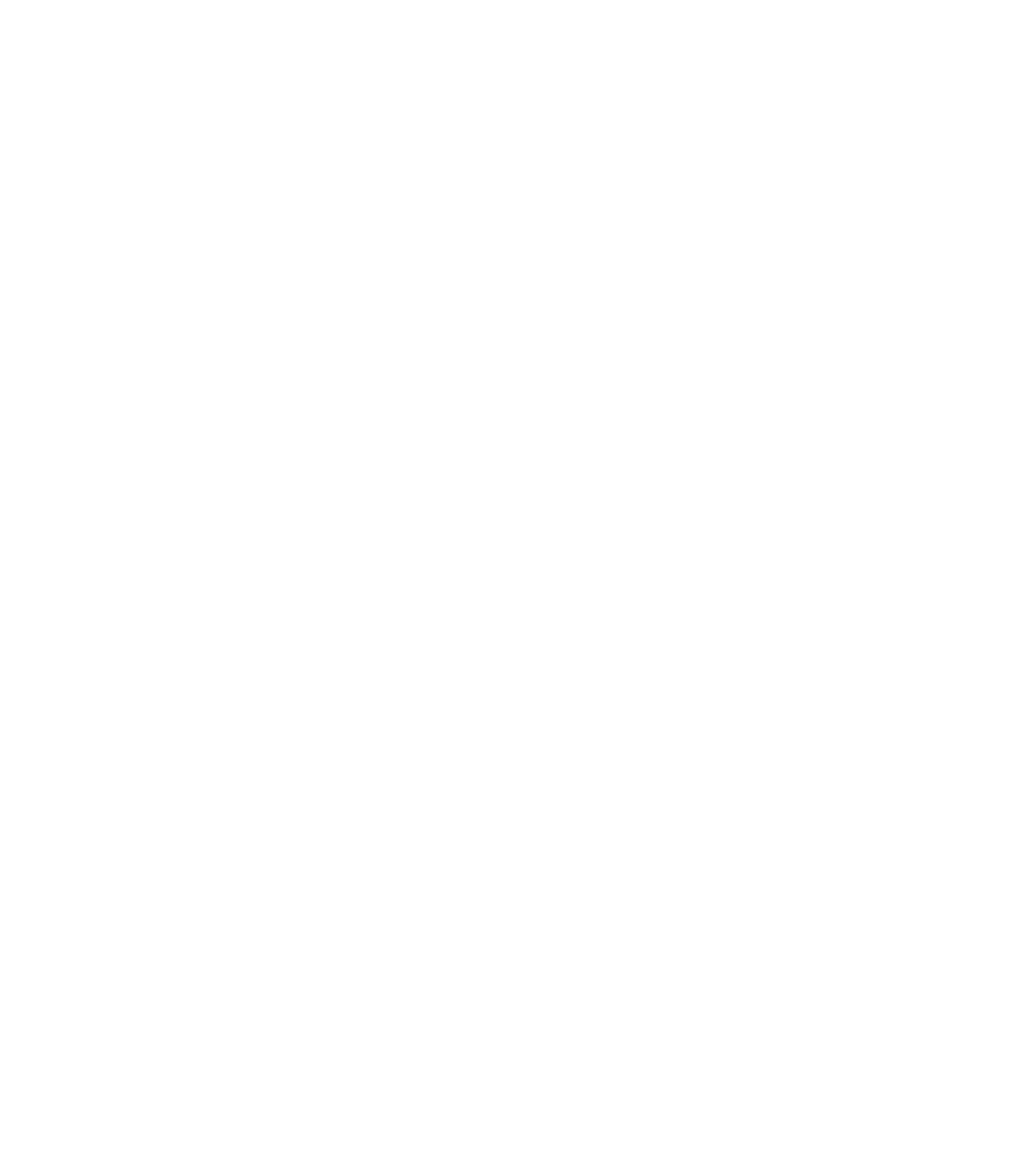
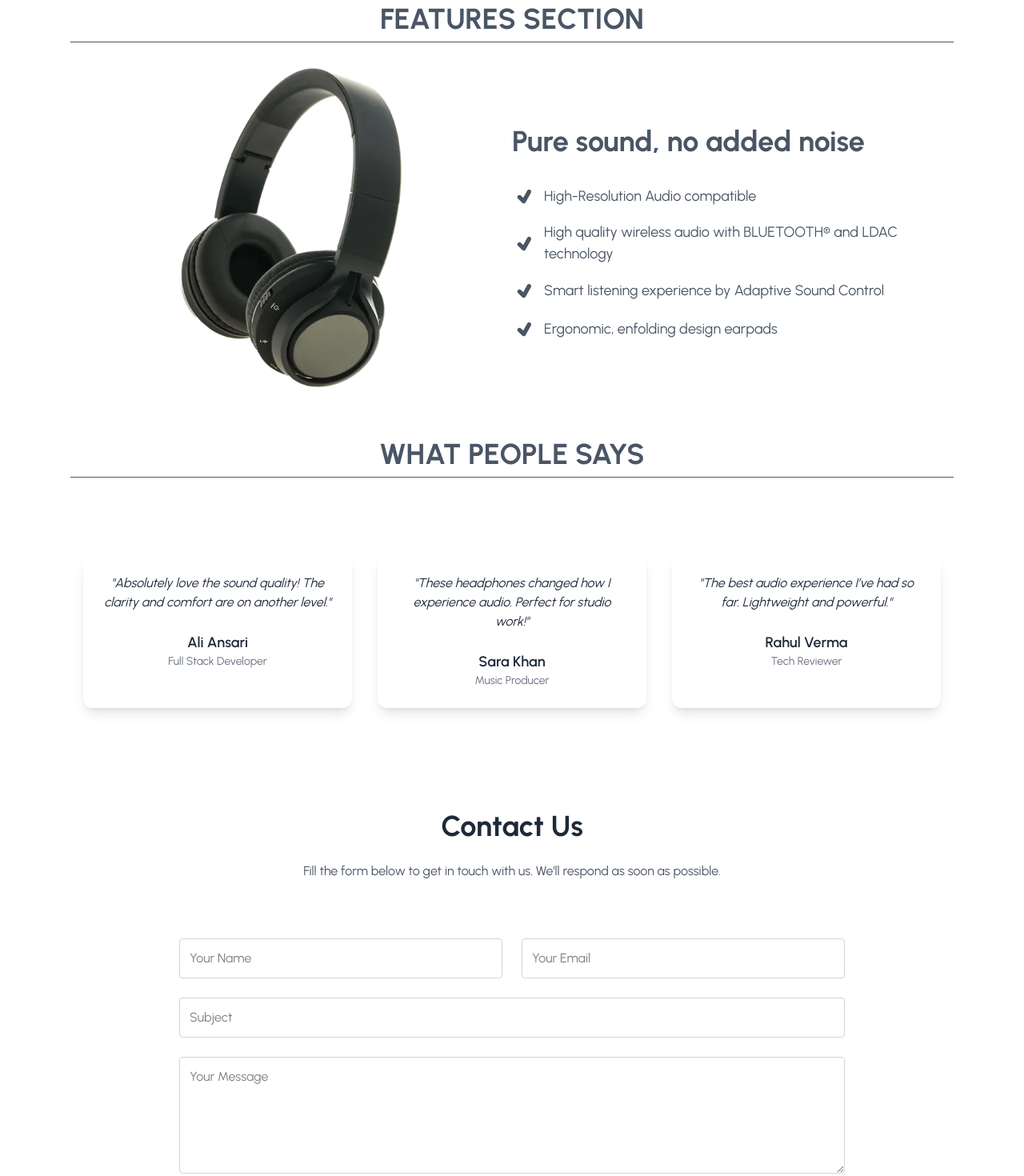
Before and after one commit to ansariali-merndev/00_LandingPage, a Next.js app: page / in a window 1280 px wide. Shown: the part 1300-2770 px from the top of the page at 80% size. Before the commit the page ends 1248 px from the top, so only its background shows below. Built offline with nearby package versions, Linux system fonts and the light colour scheme.

Commit message:
Project already is done

```diff
--- a/package.json
+++ b/package.json
@@ -13,7 +13,8 @@
     "next": "15.3.2",
     "react": "^19.0.0",
     "react-dom": "^19.0.0",
-    "react-icons": "^5.5.0"
+    "react-icons": "^5.5.0",
+    "react-scroll": "^1.9.3"
   },
   "devDependencies": {
     "@eslint/eslintrc": "^3",
@@ -22,6 +23,7 @@
     "@types/node": "^20",
     "@types/react": "^19",
     "@types/react-dom": "^19",
+    "@types/react-scroll": "^1.8.10",
     "eslint": "^9",
     "eslint-config-next": "15.3.2",
     "tailwindcss": "^4",
--- a/src/app/layout.tsx
+++ b/src/app/layout.tsx
@@ -2,6 +2,7 @@ import "./globals.css";
 import React from "react";
 import { Urbanist } from "next/font/google";
 import Navbar from "@/components/header/ResNav";
+import { Footer } from "@/components/footer/Footer";
 
 export const metadata = {
   title: "Landing Page",
@@ -23,6 +24,7 @@ export default function RootLayout({ children }: RootLayoutProps) {
       <body className={urbanist.className}>
         <Navbar />
         {children}
+        <Footer />
       </body>
     </html>
   );
--- a/src/app/page.tsx
+++ b/src/app/page.tsx
@@ -1,5 +1,9 @@
 import About from "@/components/helper/About";
+import Contact from "@/components/helper/Contact";
+import Features from "@/components/helper/Features";
 import HeroSection from "@/components/helper/Hero";
+import TestimonialSection from "@/components/helper/Testimonials";
+import Title from "@/components/helper/Title";
 
 export default function Home() {
   return (
@@ -8,10 +12,13 @@ export default function Home() {
         <HeroSection />
       </section>
       <section className="px-2 sm:px-8 md:px-14 lg:px-22 py-8">
-        <h2 className="text-center my-8 text-4xl uppercase font-bold text-gray-600 border-b pb-2">
-          About us
-        </h2>
+        <Title title="About us" />
         <About />
+        <Title title="Features Section" />
+        <Features />
+        <Title title="What people says" />
+        <TestimonialSection />
+        <Contact />
       </section>
     </>
   );
--- a/src/components/footer/Footer.tsx
+++ b/src/components/footer/Footer.tsx
@@ -1,7 +1,9 @@
 export function Footer() {
   return (
-    <footer>
-      <h2>This is a footer section</h2>
+    <footer className="bg-pink-700 py-8">
+      <h2 className="text-white text-center">
+        Design and Develop by Ansari Ali
+      </h2>
     </footer>
   );
 }
--- a/src/components/header/MobNav.tsx
+++ b/src/components/header/MobNav.tsx
@@ -1,3 +1,5 @@
+import { Link } from "react-scroll";
+
 type props = {
   openNav: boolean;
   handleClose: () => void;
@@ -24,11 +26,61 @@ export default function MobNav({ openNav, handleClose }: props) {
           &times;
         </span>
         <ul className="w-full">
-          <li className="cursor-pointer border-b py-4 w-1/2">Home</li>
-          <li className="cursor-pointer border-b py-4 w-1/2">About</li>
-          <li className="cursor-pointer border-b py-4 w-1/2">Feature</li>
-          <li className="cursor-pointer border-b py-4 w-1/2">Testimonials</li>
-          <li className="cursor-pointer border-b py-4 w-1/2">Contact</li>
+          <li className="cursor-pointer border-b py-4 w-1/2">
+            <Link
+              smooth={true}
+              duration={300}
+              offset={-200}
+              to="hero"
+              onClick={handleClose}
+            >
+              Home
+            </Link>
+          </li>
+          <li className="cursor-pointer border-b py-4 w-1/2">
+            <Link
+              smooth={true}
+              duration={300}
+              offset={-150}
+              to="about"
+              onClick={handleClose}
+            >
+              About
+            </Link>
+          </li>
+          <li className="cursor-pointer border-b py-4 w-1/2">
+            <Link
+              smooth={true}
+              duration={300}
+              offset={-135}
+              to="features"
+              onClick={handleClose}
+            >
+              Features
+            </Link>
+          </li>
+          <li className="cursor-pointer border-b py-4 w-1/2">
+            <Link
+              smooth={true}
+              duration={300}
+              offset={-125}
+              to="testimonials"
+              onClick={handleClose}
+            >
+              Testimonials
+            </Link>
+          </li>
+          <li className="cursor-pointer border-b py-4 w-1/2">
+            <Link
+              smooth={true}
+              duration={300}
+              offset={-155}
+              to="contact"
+              onClick={handleClose}
+            >
+              Contact
+            </Link>
+          </li>
         </ul>
       </div>
     </div>
--- a/src/components/header/Nav.tsx
+++ b/src/components/header/Nav.tsx
@@ -1,5 +1,6 @@
 import { BsCart2 } from "react-icons/bs";
 import { BiMenuAltRight } from "react-icons/bi";
+import { Link } from "react-scroll";
 
 type props = {
   handleOpen: () => void;
@@ -7,16 +8,34 @@ type props = {
 
 export default function Nav({ handleOpen }: props) {
   return (
-    <header className="bg-pink-700 text-white flex justify-between px-2 sm:px-8 md:px-14 lg:px-22 items-center h-[12vh]">
+    <header className="bg-pink-700 text-white fixed w-full z-40 flex justify-between px-2 sm:px-8 md:px-14 lg:px-22 items-center h-[12vh]">
       <p className="text-2xl font-semibold">Landing Page</p>
       <nav className="hidden lg:flex gap-12">
-        <span className="cursor-pointer hover:text-indigo-600">Home</span>
-        <span className="cursor-pointer hover:text-indigo-600">About</span>
-        <span className="cursor-pointer hover:text-indigo-600">Features</span>
         <span className="cursor-pointer hover:text-indigo-600">
-          Testimonials
+          <Link smooth={true} duration={300} offset={-200} to="hero">
+            Home
+          </Link>
         </span>
-        <span className="cursor-pointer hover:text-indigo-600">Contact</span>
+        <span className="cursor-pointer hover:text-indigo-600">
+          <Link smooth={true} duration={300} offset={-150} to="about">
+            About
+          </Link>
+        </span>
+        <span className="cursor-pointer hover:text-indigo-600">
+          <Link smooth={true} duration={300} offset={-135} to="features">
+            Features
+          </Link>
+        </span>
+        <span className="cursor-pointer hover:text-indigo-600">
+          <Link smooth={true} duration={300} offset={-125} to="testimonials">
+            Testimonials
+          </Link>
+        </span>
+        <span className="cursor-pointer hover:text-indigo-600">
+          <Link smooth={true} duration={300} offset={-155} to="contact">
+            Contact
+          </Link>
+        </span>
       </nav>
       <div className="flex gap-4">
         <span className="bg-green-600 flex items-center gap-2 px-4 py-2 border rounded-xl cursor-pointer hover:bg-indigo-600">
--- a/src/components/helper/About.tsx
+++ b/src/components/helper/About.tsx
@@ -19,7 +19,7 @@ const iconMap: { [key: string]: IconType } = {
 
 export default function About() {
   return (
-    <div className="grid sm:grid-cols-3 gap-4 gap-y-12">
+    <div id="about" className="grid sm:grid-cols-3 gap-4 gap-y-12">
       <Animate />
       {data.map((item) => {
         const IconComponent = iconMap[item.icon];
--- /dev/null
+++ b/src/components/helper/Contact.tsx
@@ -0,0 +1,54 @@
+export default function Contact() {
+  return (
+    <section className=" py-16 px-4" id="contact">
+      <div className="max-w-4xl mx-auto text-center">
+        <h2 className="text-3xl sm:text-4xl font-bold text-gray-800 mb-6">
+          Contact Us
+        </h2>
+        <p className="text-gray-600 mb-10">
+          Fill the form below to get in touch with us. We'll respond as soon as
+          possible.
+        </p>
+
+        <form className=" rounded-lg p-8 space-y-6">
+          <div className="grid grid-cols-1 sm:grid-cols-2 gap-6">
+            <input
+              type="text"
+              name="name"
+              placeholder="Your Name"
+              className="border border-gray-300 p-3 rounded w-full focus:outline-none focus:ring-2 focus:ring-blue-500"
+              required
+            />
+            <input
+              type="email"
+              name="email"
+              placeholder="Your Email"
+              className="border border-gray-300 p-3 rounded w-full focus:outline-none focus:ring-2 focus:ring-blue-500"
+              required
+            />
+          </div>
+          <input
+            type="text"
+            name="subject"
+            placeholder="Subject"
+            className="border border-gray-300 p-3 rounded w-full focus:outline-none focus:ring-2 focus:ring-blue-500"
+            required
+          />
+          <textarea
+            placeholder="Your Message"
+            name="message"
+            rows={5}
+            className="border border-gray-300 p-3 rounded w-full focus:outline-none focus:ring-2 focus:ring-blue-500"
+            required
+          />
+          <button
+            type="submit"
+            className="bg-blue-600 cursor-pointer hover:bg-blue-700 text-white font-semibold py-3 px-6 rounded transition duration-300"
+          >
+            Send Message
+          </button>
+        </form>
+      </div>
+    </section>
+  );
+}
--- /dev/null
+++ b/src/components/helper/Features.tsx
@@ -0,0 +1,47 @@
+import { TiTick } from "react-icons/ti";
+import Animate from "./animate";
+
+export default function Features() {
+  return (
+    <>
+      <Animate />
+      <div id="features" className="grid sm:grid-cols-2 items-center">
+        <img
+          data-aos="fade-up"
+          className="w-[50%] mx-auto"
+          src="hero.webp"
+          alt="hero-img"
+        />
+        <div data-aos="fade-up" className="text-gray-600">
+          <h2 className="text-4xl font-bold my-6">
+            Pure sound, no added noise
+          </h2>
+          <p className="py-2 text-[18px] flex items-center gap-2">
+            <span>
+              <TiTick className="w-8 h-8" />
+            </span>
+            High-Resolution Audio compatible
+          </p>
+          <p className="py-2 text-[18px] flex items-center gap-2">
+            <span>
+              <TiTick className="w-8 h-8" />
+            </span>
+            High quality wireless audio with BLUETOOTH® and LDAC technology
+          </p>
+          <p className="py-2 text-[18px] flex items-center gap-2">
+            <span>
+              <TiTick className="w-8 h-8" />
+            </span>
+            Smart listening experience by Adaptive Sound Control
+          </p>
+          <p className="py-2 text-[18px] flex items-center gap-2">
+            <span>
+              <TiTick className="w-8 h-8" />
+            </span>
+            Ergonomic, enfolding design earpads
+          </p>
+        </div>
+      </div>
+    </>
+  );
+}
--- a/src/components/helper/Hero.tsx
+++ b/src/components/helper/Hero.tsx
@@ -2,7 +2,10 @@ import Animate from "./animate";
 
 export default function HeroSection() {
   return (
-    <main className="grid sm:grid-cols-2 items-center text-white">
+    <main
+      id="hero"
+      className="grid sm:grid-cols-2 items-center mt-22 text-white"
+    >
       <Animate />
       <div className="my-12" data-aos="fade-up">
         <h2 className="text-2xl sm:text-6xl">
--- /dev/null
+++ b/src/components/helper/Testimonials.tsx
@@ -0,0 +1,51 @@
+import React from "react";
+
+type Testimonial = {
+  name: string;
+  role: string;
+  message: string;
+};
+
+const testimonials: Testimonial[] = [
+  {
+    name: "Ali Ansari",
+    role: "Full Stack Developer",
+    message:
+      "Absolutely love the sound quality! The clarity and comfort are on another level.",
+  },
+  {
+    name: "Sara Khan",
+    role: "Music Producer",
+    message:
+      "These headphones changed how I experience audio. Perfect for studio work!",
+  },
+  {
+    name: "Rahul Verma",
+    role: "Tech Reviewer",
+    message:
+      "The best audio experience I’ve had so far. Lightweight and powerful.",
+  },
+];
+
+const TestimonialSection: React.FC = () => {
+  return (
+    <section id="testimonials" className=" py-16 px-4">
+      <div className="max-w-6xl mx-auto text-center">
+        <div className="grid grid-cols-1 sm:grid-cols-2 lg:grid-cols-3 gap-8">
+          {testimonials.map((testimonial, index) => (
+            <div
+              key={index}
+              className="bg-white text-gray-800 rounded-xl shadow-lg p-6 transition hover:scale-105 duration-300"
+            >
+              <p className="italic mb-6">"{testimonial.message}"</p>
+              <h4 className="font-semibold text-lg">{testimonial.name}</h4>
+              <p className="text-sm text-gray-500">{testimonial.role}</p>
+            </div>
+          ))}
+        </div>
+      </div>
+    </section>
+  );
+};
+
+export default TestimonialSection;
--- /dev/null
+++ b/src/components/helper/Title.tsx
@@ -0,0 +1,11 @@
+type props = {
+  title: string;
+};
+
+export default function Title({ title }: props) {
+  return (
+    <h2 className="text-center my-8 text-4xl uppercase font-bold text-gray-600 border-b pb-2 pt-8">
+      {title}
+    </h2>
+  );
+}
```
Also changed, not shown: 1 other file (tests, documents, lock files or other folders).
